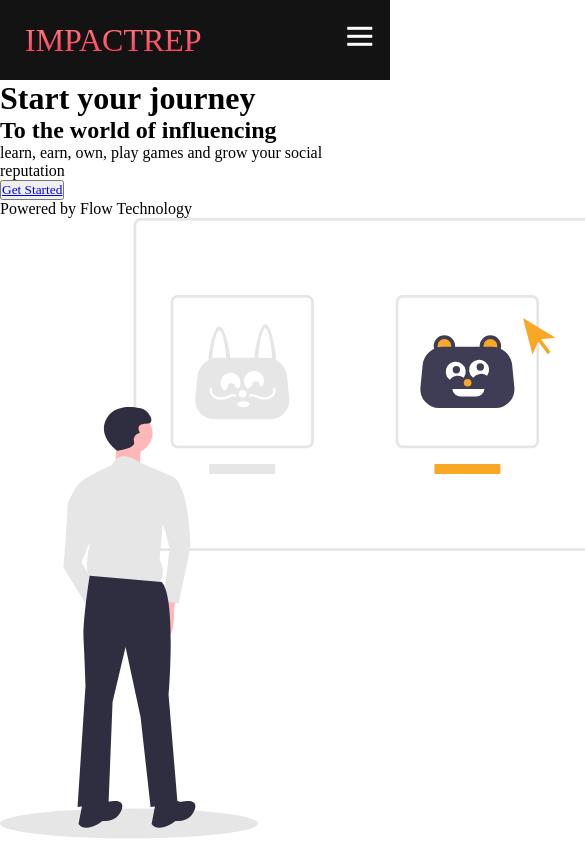
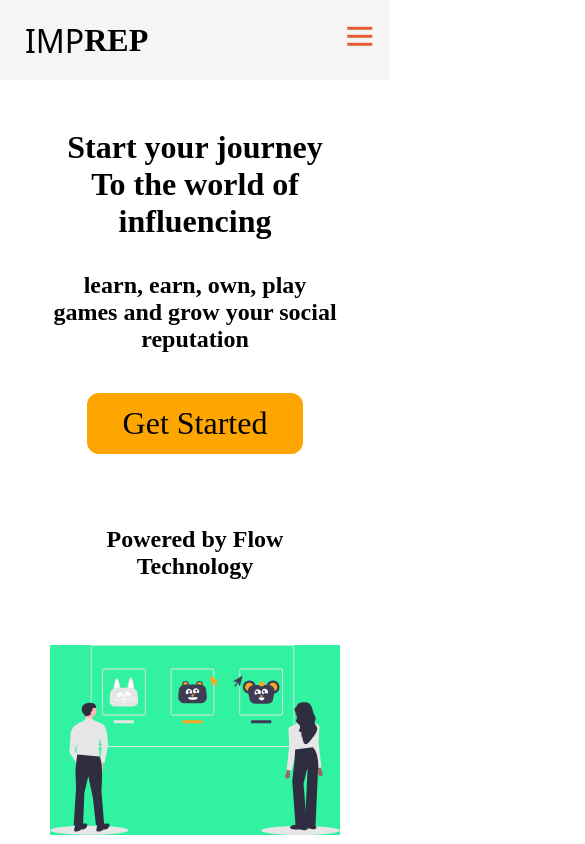
Before and after one commit to Crypticwii/Impactrep, a plain HTML site: page index.html in a window 390 px wide. Shown: the top 844 px of the page, 585 px wide, since content can reach past the window. Drawn offline with Linux system fonts and the light colour scheme.

Commit message:
Add files via upload

```diff
--- a/index.html
+++ b/index.html
@@ -1,15 +1,18 @@
 <!DOCTYPE html>
-<html lang="en" style="color-scheme: white;">
+<html lang="en" style="color-scheme: light;">
 <head>
   <meta charset="UTF-8">
   <meta name="viewport" content="width=device-width, initial-scale=1.0">
   <title>Impactrepxyz</title>
   <link rel="stylesheet" href="styles.css">
+  <link rel="preconnect" href="https://fonts.googleapis.com">
+<link rel="preconnect" href="https://fonts.gstatic.com" crossorigin>
+<link href="https://fonts.googleapis.com/css2?family=Kumbh+Sans:wght@400;700&display=swap" rel="stylesheet">
 </head>
 <body>
   <nav class="navbar">
   <div class="navbar__container">
-    <a href="/" id="navbar__logo">IMPACTREP</a>
+    <a href="/" id="navbar__logo">IMP<strong>REP</strong></a>
     <div class="navbar__toggle" id="mobile-menu">
       <span class="bar"></span>
       <span class="bar"></span>
@@ -29,6 +32,11 @@
       <li class="navbar__item">
         <a href="/" class="navbar__links">
           Games
+        </a>
+      </li>
+      <li class="navbar__item">
+        <a href="/" class="navbar__links">
+          Mkt-place
         </a>
       </li>
       <li class="navbar__btn">
@@ -55,6 +63,13 @@
     </div>
   </div>
 </div>
+
+<!-- Services Section -->
+<div class="services">
+  <h1></h1>
+</div>
+
+
  <script src="app.js"></script>
 </body>
 </html>
--- a/styles.css
+++ b/styles.css
@@ -6,7 +6,6 @@
 }
 
 .navbar{
-  background: #131313;
   height: 80px;
   display: flex;
   justify-content: center;
@@ -15,6 +14,7 @@
   position: sticky;
   top: 0;
   z-index: 999;
+  background: whitesmoke;
 }
 
 .navbar__container{
@@ -29,8 +29,7 @@
 }
 
 #navbar__logo{
-  background-color: #ff8177;
-  background-image: linear-gradient(to top, #ff0844 0%, #ffb199 100%);
+  background-color: black;
   background-size: 100%;
   -webkit-background-clip: text;
   -moz-background-clip: text;
@@ -41,6 +40,7 @@
   cursor: pointer;
   text-decoration: none;
   font-size: 2rem;
+  font-family: system-ui, -apple-system, BlinkMacSystemFont, 'Segoe UI', Roboto, Oxygen, Ubuntu, Cantarell, 'Open Sans', 'Helvetica Neue', sans-serif;
 }
 
 .fa-gem{
@@ -59,7 +59,7 @@
 }
 
 .navbar__links{
-  color: white;
+  color: black;
   display: flex;
   align-items: center;
   justify-content: center;
@@ -145,7 +145,7 @@
     height: 3px;
     margin: 5px auto;
     transition: all 0.3s ease-in-out;
-    background: white;
+    background: #e55d34;
   }
 
   .navbar__item{
@@ -195,3 +195,151 @@
   #mobile-menu.is-active .bar:nth-child(3){
     transform: translateY(-8px) rotate(-45deg);
 }}
+
+/* new section */
+.main__container {
+  display: grid;
+  grid-template-columns: 1fr 1fr;
+  align-items: center;
+  justify-self: center;
+  margin: 0 auto;
+  height: 90vh;
+  z-index: 1;
+  width: 100%;
+  max-width: 1300px;
+  padding: 0 50px;
+}
+
+.main__content h1 {
+  font: 4rem;
+  font-size: 65px;
+  background-color: black;
+  background-size: 100%;
+  -webkit-background-clip: text;
+  -moz-background-clip: text;
+  -webkit-text-fill-color: transparent;
+  -moz-text-fill-color: transparent;
+}
+
+.main__content h2 {
+  font: 4rem;
+  font-size: 4rem;
+  background-color: black;
+  background-size: 100%;
+  -webkit-background-clip: text;
+  -moz-background-clip: text;
+  -webkit-text-fill-color: transparent;
+  -moz-text-fill-color: transparent;
+}
+
+.main__content p {
+  margin-top: 1rem;
+  font-size: 1rem;
+  font-weight: 700;
+  color: black;
+}
+
+.main__btn {
+  font-size: 2rem;
+  background-color: orange;
+  padding: 14px 32px;
+  border: none;
+  border-radius: 12px;
+  color: black;
+  margin-top: 2rem;
+  cursor: pointer;
+  position: relative;
+  transition: all 0.35s;
+  outline: none;
+}
+
+.main__btn a {
+  position: relative;
+  z-index: 2;
+  color: black;
+  text-decoration: none;
+}
+
+.main__btn:after {
+  position: absolute;
+  content: '';
+  top: 0;
+  left: 0;
+  width: 0;
+  height: 100%;
+  background: #30f2a1;
+  transition: all 0.8s;
+  border-radius: 4px;
+  border-radius: 12px;
+}
+
+.main__btn:hover {
+  color: #fff;
+}
+
+.main__btn:hover:after {
+  width: 100%;
+}
+
+.main__img--container {
+  text-align: center;
+}
+
+#main__img {
+  height: 100%;
+  width: 100%;
+  background-color: #30f2a1;
+}
+
+/* Mobile Responsive */
+@media screen and (max-width: 768px) {
+  .main__container {
+  display: grid;
+  grid-template-columns: auto;
+  align-items: center;
+  justify-self: center;
+  width: 100%;
+  margin: 0 auto;
+  height: 90vh;
+  }
+
+  .main__content {
+    text-align: center;
+    margin-bottom: 4rem;
+  }
+
+  .main__content h1 {
+    font-size: 2.5rem;
+    margin-top: 2rem;
+  }
+
+  .main__content h2 {
+    font-size: 3rem;
+  }
+
+  .main__content p {
+    margin-top: 1rem;
+    font-size: 1.5rem;
+  }
+}
+
+@media screen and (max-width: 480px) {
+  .main__content h1 {
+    font-size: 2rem;
+    margin-top: 3rem;
+  }
+
+  .main__content h2 {
+    font-size: 2rem;
+  }
+
+  .main__content p {
+    margin-top: 2rem;
+    font-size: 1.5rem;
+  }
+
+  .main__btn {
+    padding: 12px 36px;
+    margin: 2.5rem 0;
+  }
+}
```
